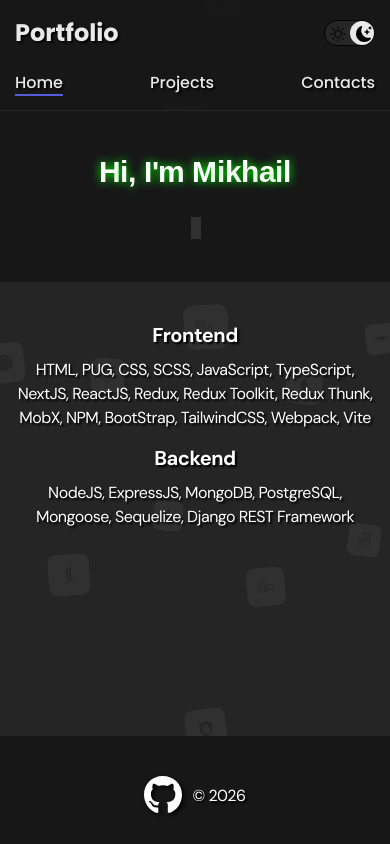
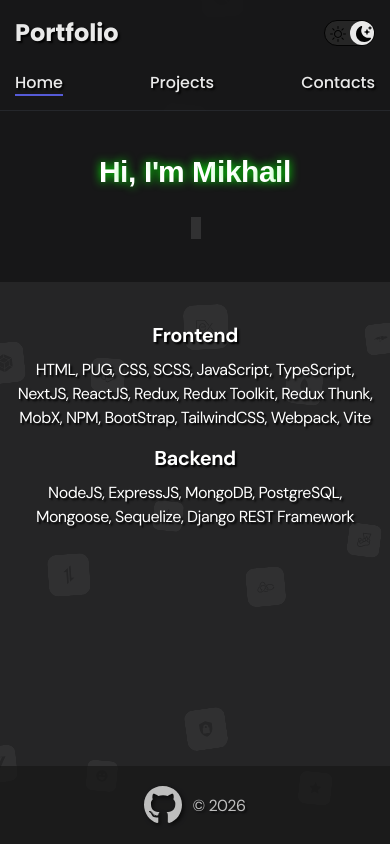
Before and after one commit to Michael3468/portfolio, a React (Vite) app: page / in a window 390 px wide. Built offline with nearby package versions, Linux system fonts and the light colour scheme.

Commit message:
ref(footer): change height and opacity

```diff
--- a/src/assets/styles/main.css
+++ b/src/assets/styles/main.css
@@ -193,7 +193,7 @@ body {
   /* Footer */
 
   .footer {
-    padding: 40px 0 30px;
+    padding: 20px 0 20px;
   }
 
   .footer__wrapper {
--- a/src/components/Footer/styles.css
+++ b/src/components/Footer/styles.css
@@ -1,8 +1,9 @@
 .footer {
   margin-top: auto;
-  padding: 3.75rem 0 3.125rem;
+  padding: 1rem 0;
   background-color: var(--footer-bg);
   color: var(--footer-text);
+  opacity: 0.7;
 
   position: relative;
   left: 0;
```
